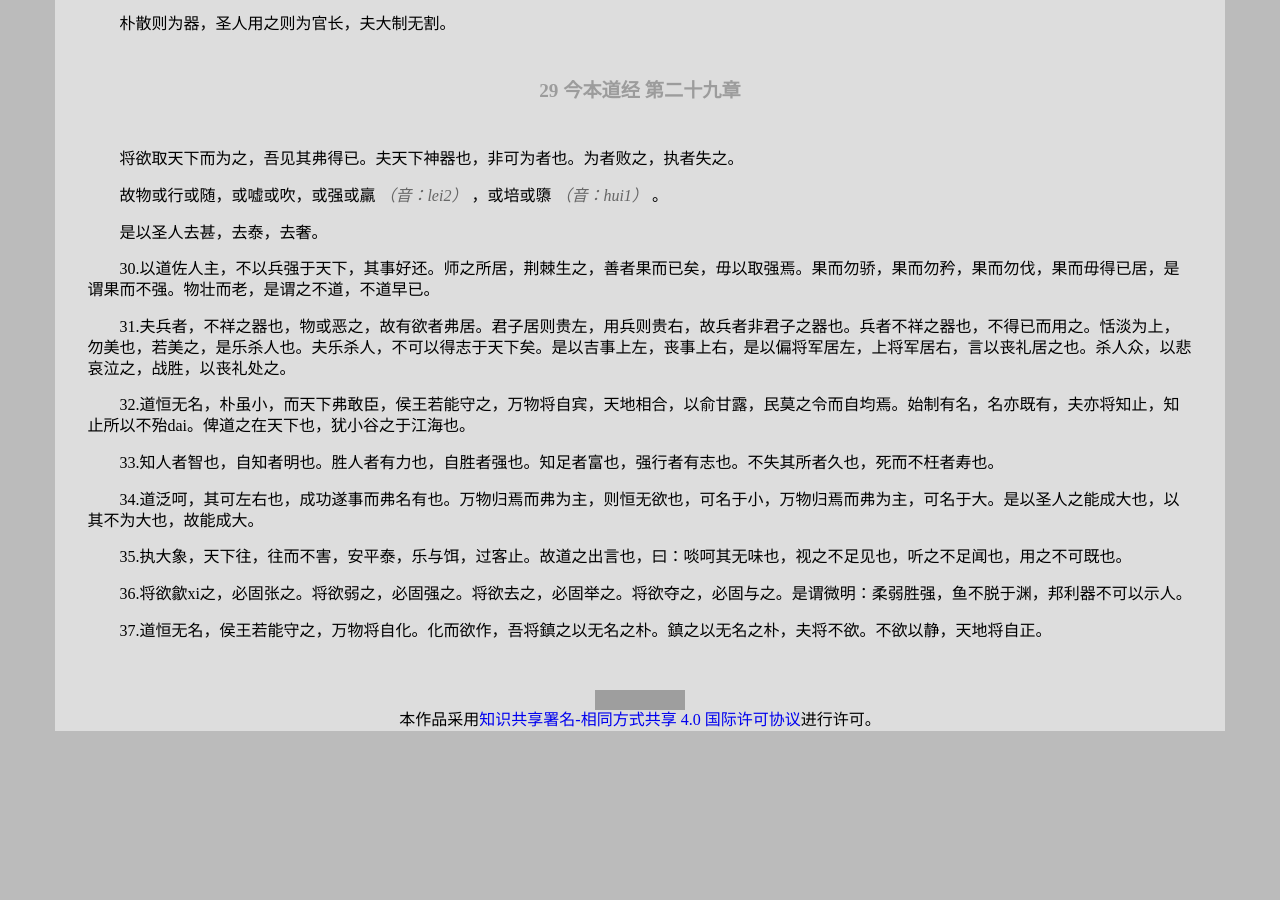
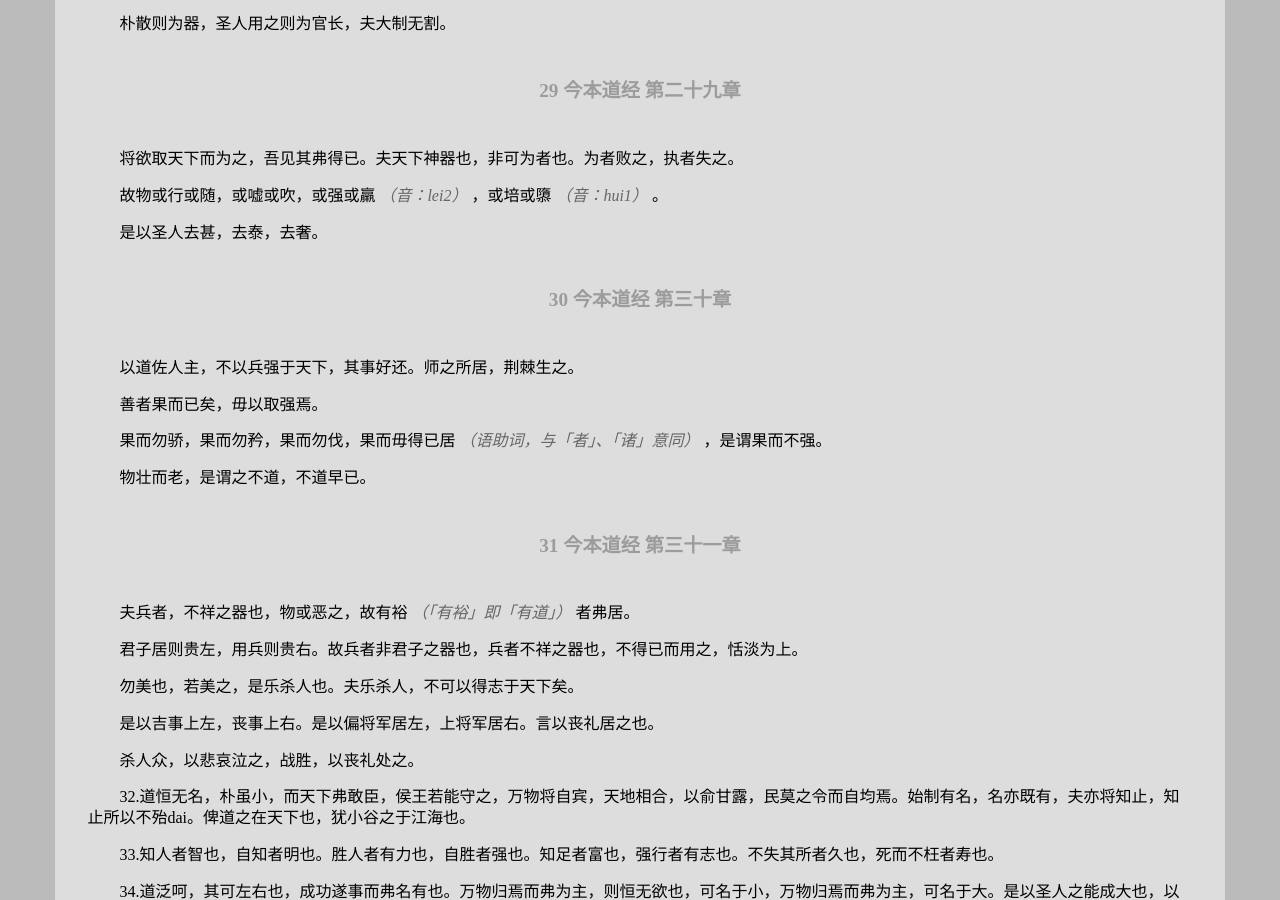
Before and after one commit to leiqin/leiqin.github.io, a Jekyll site: the page built from shoucang/daodejing.markdown, in a window 1280 px wide and 900 px high, scrolled down 17106 px. Built offline with Jekyll 4.4.1, drawn with Linux system fonts in a browser that asks for light colours; nearby versions of some CDN libraries; before the commit the page ends 17837 px from its top, so only the background shows below that; some of the changed text lies outside the part shown; grey boxes are pictures that could not be loaded.

Commit message:
道德经 道经 30 31

```diff
--- a/shoucang/daodejing.markdown
+++ b/shoucang/daodejing.markdown
@@ -615,7 +615,7 @@ title: 道德经
 
 企者不立 _（举踵而望也。翘起脚跟延身远眺）_ ，自是者不彰，自见者不明，自伐者无功，自矜者不长。
 
-其在道也，曰余食赘行，物或恶之，故有欲 _（同「裕」。意：道也）_ 者弗居。
+其在道也，曰余食赘行，物或恶之，故有裕 _（「有裕」即「有道」）_ 者弗居。
 
 ###### 23 今本道经 第二十二章
 
@@ -679,17 +679,35 @@ title: 道德经
 
 是以圣人去甚，去泰，去奢。
 
+###### 30 今本道经 第三十章
+
+以道佐人主，不以兵强于天下，其事好还。师之所居，荆棘生之。
+
+善者果而已矣，毋以取强焉。
+
+果而勿骄，果而勿矜，果而勿伐，果而毋得已居 _（语助词，与「者」、「诸」意同）_ ，是谓果而不强。
+
+物壮而老，是谓之不道，不道早已。
+
+###### 31 今本道经 第三十一章
+
+夫兵者，不祥之器也，物或恶之，故有裕 _（「有裕」即「有道」）_ 者弗居。
+
+君子居则贵左，用兵则贵右。故兵者非君子之器也，兵者不祥之器也，不得已而用之，恬淡为上。
+
+勿美也，若美之，是乐杀人也。夫乐杀人，不可以得志于天下矣。
+
+是以吉事上左，丧事上右。是以偏将军居左，上将军居右。言以丧礼居之也。
+
+杀人众，以悲哀泣之，战胜，以丧礼处之。
 
 
-30.以道佐人主，不以兵强于天下，其事好还。师之所居，荆棘生之，善者果而已矣，毋以取强焉。果而勿骄，果而勿矜，果而勿伐，果而毋得已居，是谓果而不强。物壮而老，是谓之不道，不道早已。
-
- 31.夫兵者，不祥之器也，物或恶之，故有欲者弗居。君子居则贵左，用兵则贵右，故兵者非君子之器也。兵者不祥之器也，不得已而用之。恬淡为上，勿美也，若美之，是乐杀人也。夫乐杀人，不可以得志于天下矣。是以吉事上左，丧事上右，是以偏将军居左，上将军居右，言以丧礼居之也。杀人众，以悲哀泣之，战胜，以丧礼处之。
 
 32.道恒无名，朴虽小，而天下弗敢臣，侯王若能守之，万物将自宾，天地相合，以俞甘露，民莫之令而自均焉。始制有名，名亦既有，夫亦将知止，知止所以不殆dai。俾道之在天下也，犹小谷之于江海也。
 
 33.知人者智也，自知者明也。胜人者有力也，自胜者强也。知足者富也，强行者有志也。不失其所者久也，死而不枉者寿也。
 
- 34.道泛呵，其可左右也，成功遂事而弗名有也。万物归焉而弗为主，则恒无欲也，可名于小，万物归焉而弗为主，可名于大。是以圣人之能成大也，以其不为大也，故能成大。
+34.道泛呵，其可左右也，成功遂事而弗名有也。万物归焉而弗为主，则恒无欲也，可名于小，万物归焉而弗为主，可名于大。是以圣人之能成大也，以其不为大也，故能成大。
 
 35.执大象，天下往，往而不害，安平泰，乐与饵，过客止。故道之出言也，曰：啖呵其无味也，视之不足见也，听之不足闻也，用之不可既也。
 
```
